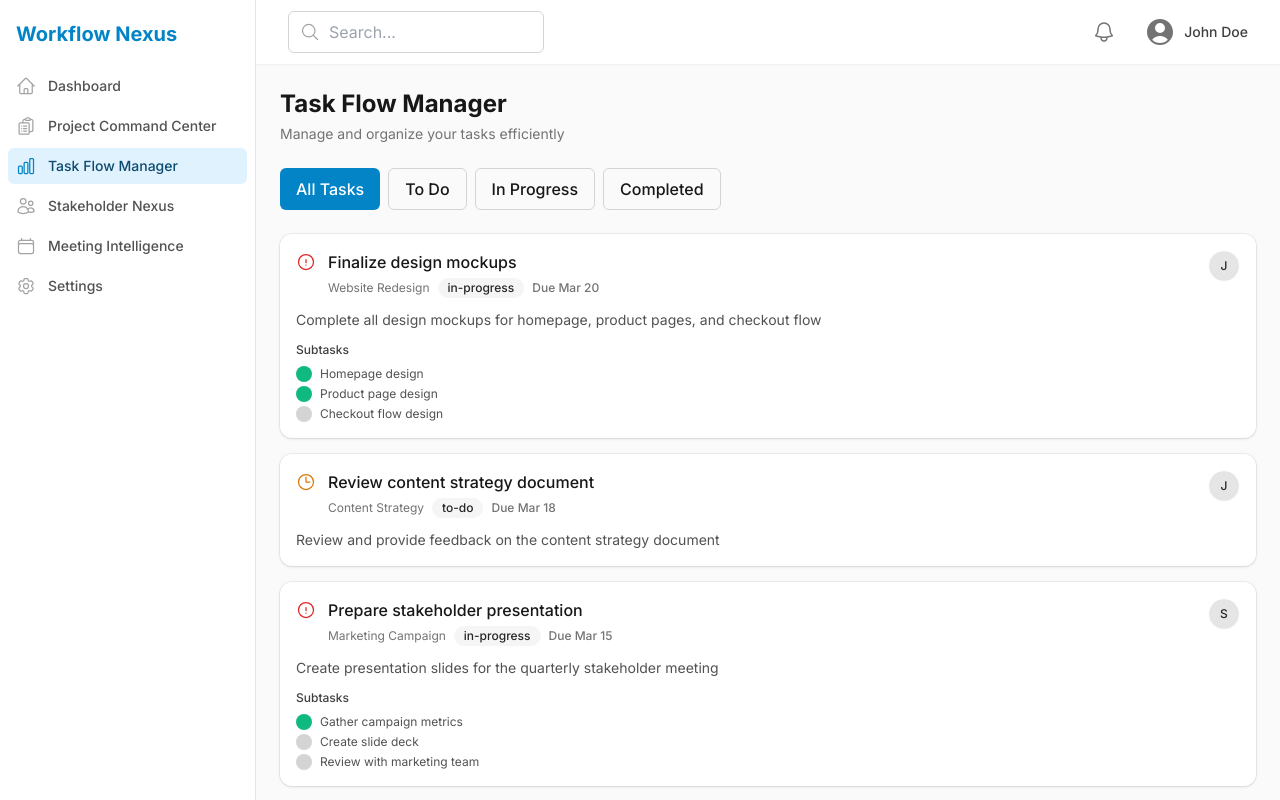
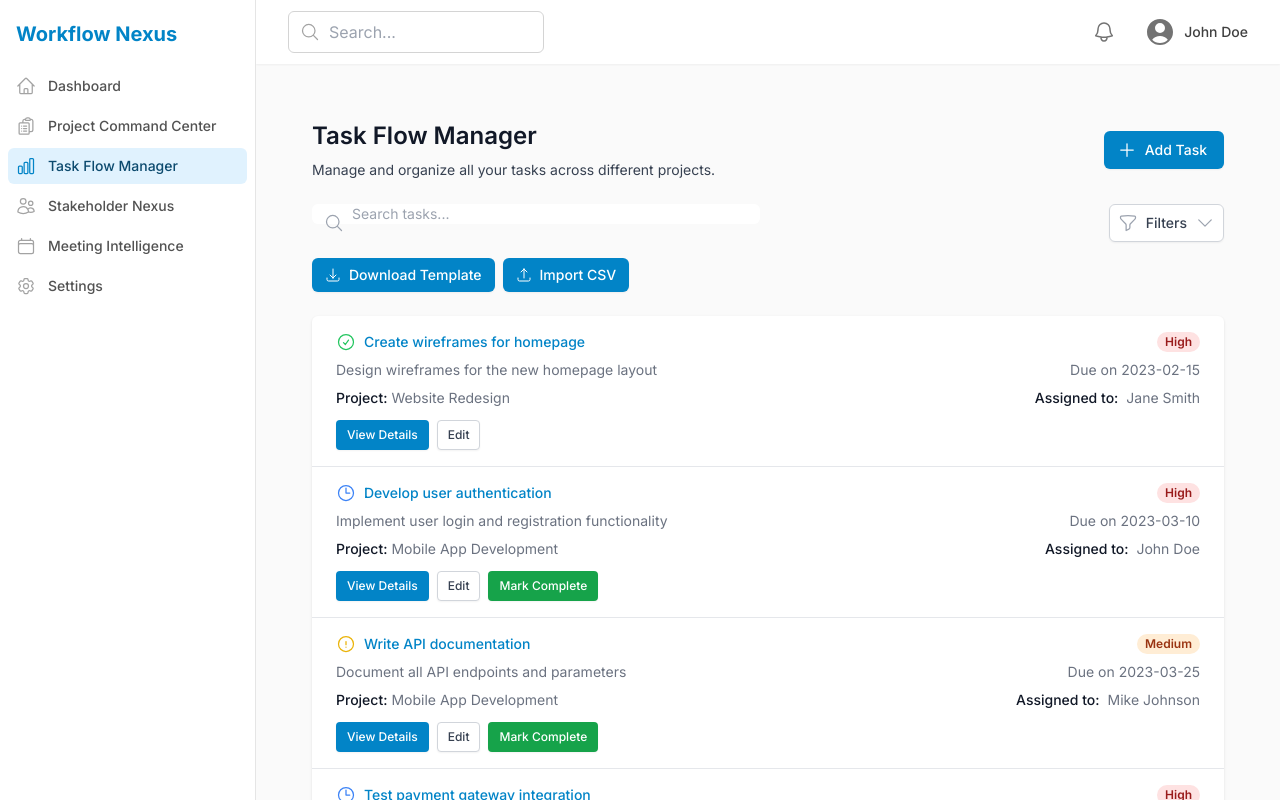
Before and after one commit to antwonjones02/Dashboard-Z, a Next.js app: page /tasks in a window 1280 px wide. Built offline with nearby package versions, Linux system fonts and the light colour scheme.

Commit message:
Update tasks page with CSV import/export functionality

```diff
--- a/pages/tasks.tsx
+++ b/pages/tasks.tsx
@@ -1,168 +1,388 @@
-import Head from 'next/head';
-import { useEffect, useState } from 'react';
-import Layout from '@/components/Layout';
-import { fetchTasks } from '@/services/api';
-import { CheckCircleIcon } from '@heroicons/react/24/solid';
-import { ClockIcon, ExclamationCircleIcon } from '@heroicons/react/24/outline';
+import React, { useState } from 'react';
+import Layout from '../components/Layout';
+import {
+  MagnifyingGlassIcon,
+  FunnelIcon,
+  PlusIcon,
+  ChevronDownIcon,
+  CheckCircleIcon,
+  ClockIcon,
+  ExclamationCircleIcon
+} from '@heroicons/react/24/outline';
+import CSVActions from '../components/CSVActions';
+import { csvTemplates } from '../utils/csvUtils';
 
-export default function Tasks() {
-  const [tasks, setTasks] = useState([]);
-  const [loading, setLoading] = useState(true);
-  const [activeFilter, setActiveFilter] = useState('all');
+// Sample task data
+const initialTasks = [
+  {
+    id: 1,
+    name: 'Create wireframes for homepage',
+    description: 'Design wireframes for the new homepage layout',
+    status: 'Completed',
+    dueDate: '2023-02-15',
+    priority: 'High',
+    assignedTo: 'Jane Smith',
+    project: 'Website Redesign',
+  },
+  {
+    id: 2,
+    name: 'Develop user authentication',
+    description: 'Implement user login and registration functionality',
+    status: 'In Progress',
+    dueDate: '2023-03-10',
+    priority: 'High',
+    assignedTo: 'John Doe',
+    project: 'Mobile App Development',
+  },
+  {
+    id: 3,
+    name: 'Write API documentation',
+    description: 'Document all API endpoints and parameters',
+    status: 'Not Started',
+    dueDate: '2023-03-25',
+    priority: 'Medium',
+    assignedTo: 'Mike Johnson',
+    project: 'Mobile App Development',
+  },
+  {
+    id: 4,
+    name: 'Test payment gateway integration',
+    description: 'Verify payment processing works correctly',
+    status: 'In Progress',
+    dueDate: '2023-03-05',
+    priority: 'High',
+    assignedTo: 'Sarah Williams',
+    project: 'E-commerce Platform',
+  },
+  {
+    id: 5,
+    name: 'Create content for about page',
+    description: 'Write copy for the about us section',
+    status: 'Not Started',
+    dueDate: '2023-03-20',
+    priority: 'Low',
+    assignedTo: 'Jane Smith',
+    project: 'Website Redesign',
+  },
+  {
+    id: 6,
+    name: 'Optimize database queries',
+    description: 'Improve performance of slow database operations',
+    status: 'In Progress',
+    dueDate: '2023-03-15',
+    priority: 'Medium',
+    assignedTo: 'John Doe',
+    project: 'Data Migration',
+  },
+];
 
-  useEffect(() => {
-    const loadTasks = async () => {
-      try {
-        const data = await fetchTasks();
-        setTasks(data);
-      } catch (error) {
-        console.error('Error loading tasks:', error);
-      } finally {
-        setLoading(false);
-      }
-    };
+const Tasks = () => {
+  const [tasks, setTasks] = useState(initialTasks);
+  const [searchTerm, setSearchTerm] = useState('');
+  const [filterStatus, setFilterStatus] = useState('All');
+  const [filterPriority, setFilterPriority] = useState('All');
+  const [filterProject, setFilterProject] = useState('All');
+  const [showFilters, setShowFilters] = useState(false);
 
-    loadTasks();
-  }, []);
+  // Get unique project names for filter
+  const projectOptions = ['All', ...new Set(tasks.map(task => task.project))];
 
-  const priorityColors = {
-    high: 'text-danger-600 dark:text-danger-400',
-    medium: 'text-warning-600 dark:text-warning-400',
-    low: 'text-success-600 dark:text-success-400',
+  // Filter tasks based on search term and filters
+  const filteredTasks = tasks.filter((task) => {
+    const matchesSearch = task.name.toLowerCase().includes(searchTerm.toLowerCase()) ||
+                         task.description.toLowerCase().includes(searchTerm.toLowerCase()) ||
+                         task.assignedTo.toLowerCase().includes(searchTerm.toLowerCase());
+
+    const matchesStatus = filterStatus === 'All' || task.status === filterStatus;
+    const matchesPriority = filterPriority === 'All' || task.priority === filterPriority;
+    const matchesProject = filterProject === 'All' || task.project === filterProject;
+
+    return matchesSearch && matchesStatus && matchesPriority && matchesProject;
+  });
+
+  // Handle CSV import
+  const handleImportCSV = (data: Record<string, string>[]) => {
+    // Convert imported data to task format
+    const importedTasks = data.map((item, index) => ({
+      id: tasks.length + index + 1,
+      name: item['Task Name'],
+      description: item['Description'],
+      status: item['Status'],
+      dueDate: item['Due Date'],
+      priority: item['Priority'],
+      assignedTo: item['Assigned To'],
+      project: item['Project'],
+    }));
+
+    // Add imported tasks to existing tasks
+    setTasks([...tasks, ...importedTasks]);
   };
 
-  const priorityIcons = {
-    high: <ExclamationCircleIcon className="h-5 w-5 text-danger-600 dark:text-danger-400" />,
-    medium: <ClockIcon className="h-5 w-5 text-warning-600 dark:text-warning-400" />,
-    low: <CheckCircleIcon className="h-5 w-5 text-success-600 dark:text-success-400" />,
+  // Get status icon and color
+  const getStatusDetails = (status: string) => {
+    switch (status) {
+      case 'Completed':
+        return {
+          icon: CheckCircleIcon,
+          bgColor: 'bg-green-100',
+          textColor: 'text-green-800',
+          iconColor: 'text-green-500',
+        };
+      case 'In Progress':
+        return {
+          icon: ClockIcon,
+          bgColor: 'bg-blue-100',
+          textColor: 'text-blue-800',
+          iconColor: 'text-blue-500',
+        };
+      case 'Not Started':
+        return {
+          icon: ExclamationCircleIcon,
+          bgColor: 'bg-yellow-100',
+          textColor: 'text-yellow-800',
+          iconColor: 'text-yellow-500',
+        };
+      default:
+        return {
+          icon: ExclamationCircleIcon,
+          bgColor: 'bg-gray-100',
+          textColor: 'text-gray-800',
+          iconColor: 'text-gray-500',
+        };
+    }
   };
 
-  const formatDate = (dateString: string) => {
-    const date = new Date(dateString);
-    return date.toLocaleDateString('en-US', { month: 'short', day: 'numeric' });
+  // Get priority color class
+  const getPriorityColorClass = (priority: string) => {
+    switch (priority) {
+      case 'High':
+        return 'bg-red-100 text-red-800';
+      case 'Medium':
+        return 'bg-orange-100 text-orange-800';
+      case 'Low':
+        return 'bg-green-100 text-green-800';
+      default:
+        return 'bg-gray-100 text-gray-800';
+    }
   };
 
-  const isOverdue = (dateString: string) => {
-    const today = new Date();
-    const dueDate = new Date(dateString);
-    return dueDate < today;
-  };
-
-  const filteredTasks = tasks.filter((task: any) => {
-    if (activeFilter === 'all') return true;
-    if (activeFilter === 'completed') return task.status === 'completed';
-    if (activeFilter === 'in-progress') return task.status === 'in-progress';
-    if (activeFilter === 'to-do') return task.status === 'to-do';
-    return true;
-  });
-
   return (
-    <>
-      <Head>
-        <title>Task Flow Manager | Workflow Nexus</title>
-        <meta name="description" content="Manage and organize your tasks efficiently" />
-        <meta name="viewport" content="width=device-width, initial-scale=1" />
-        <link rel="icon" href="/favicon.ico" />
-      </Head>
-      <Layout>
-        <div className="space-y-6">
-          <div>
-            <h1 className="text-2xl font-bold text-neutral-900 dark:text-neutral-100">Task Flow Manager</h1>
-            <p className="mt-1 text-sm text-neutral-500 dark:text-neutral-400">
-              Manage and organize your tasks efficiently
+    <Layout>
+      <div className="px-4 sm:px-6 lg:px-8 py-8">
+        <div className="sm:flex sm:items-center">
+          <div className="sm:flex-auto">
+            <h1 className="text-2xl font-semibold text-gray-900 dark:text-white">Task Flow Manager</h1>
+            <p className="mt-2 text-sm text-gray-700 dark:text-gray-300">
+              Manage and organize all your tasks across different projects.
             </p>
           </div>
-
-          {/* Task filters */}
-          <div className="flex flex-wrap gap-2">
+          <div className="mt-4 sm:mt-0 sm:ml-16 sm:flex-none">
             <button
-              className={`btn ${activeFilter === 'all' ? 'btn-primary' : 'btn-outline'}`}
-              onClick={() => setActiveFilter('all')}
+              type="button"
+              className="inline-flex items-center justify-center rounded-md border border-transparent bg-primary-600 px-4 py-2 text-sm font-medium text-white shadow-sm hover:bg-primary-700 focus:outline-none focus:ring-2 focus:ring-primary-500 focus:ring-offset-2 sm:w-auto"
             >
-              All Tasks
-            </button>
-            <button
-              className={`btn ${activeFilter === 'to-do' ? 'btn-primary' : 'btn-outline'}`}
-              onClick={() => setActiveFilter('to-do')}
-            >
-              To Do
-            </button>
-            <button
-              className={`btn ${activeFilter === 'in-progress' ? 'btn-primary' : 'btn-outline'}`}
-              onClick={() => setActiveFilter('in-progress')}
-            >
-              In Progress
-            </button>
-            <button
-              className={`btn ${activeFilter === 'completed' ? 'btn-primary' : 'btn-outline'}`}
-              onClick={() => setActiveFilter('completed')}
-            >
-              Completed
+              <PlusIcon className="-ml-1 mr-2 h-5 w-5" aria-hidden="true" />
+              Add Task
             </button>
           </div>
+        </div>
 
-          {/* Tasks list */}
-          <div className="space-y-4">
-            {loading ? (
-              <p>Loading tasks...</p>
-            ) : (
-              filteredTasks.map((task: any) => (
-                <div
-                  key={task.id}
-                  className="card p-4 hover:shadow-card-hover transition-shadow duration-300"
+        {/* Search and filters */}
+        <div className="mt-6 flex flex-col sm:flex-row justify-between space-y-4 sm:space-y-0 sm:space-x-4">
+          <div className="relative flex-1 max-w-md">
+            <div className="pointer-events-none absolute inset-y-0 left-0 flex items-center pl-3">
+              <MagnifyingGlassIcon className="h-5 w-5 text-gray-400" aria-hidden="true" />
+            </div>
+            <input
+              type="text"
+              className="block w-full rounded-md border-gray-300 pl-10 focus:border-primary-500 focus:ring-primary-500 sm:text-sm dark:bg-gray-700 dark:border-gray-600 dark:text-white"
+              placeholder="Search tasks..."
+              value={searchTerm}
+              onChange={(e) => setSearchTerm(e.target.value)}
+            />
+          </div>
+
+          <div className="flex space-x-2">
+            <button
+              type="button"
+              onClick={() => setShowFilters(!showFilters)}
+              className="inline-flex items-center rounded-md border border-gray-300 bg-white px-3 py-2 text-sm font-medium text-gray-700 shadow-sm hover:bg-gray-50 focus:outline-none focus:ring-2 focus:ring-primary-500 focus:ring-offset-2 dark:bg-gray-700 dark:border-gray-600 dark:text-white dark:hover:bg-gray-600"
+            >
+              <FunnelIcon className="-ml-1 mr-2 h-5 w-5 text-gray-400" aria-hidden="true" />
+              Filters
+              <ChevronDownIcon className="ml-2 -mr-1 h-5 w-5 text-gray-400" aria-hidden="true" />
+            </button>
+          </div>
+        </div>
+
+        {/* CSV Import/Export */}
+        <div className="mt-4">
+          <CSVActions
+            entityType="tasks"
+            headers={csvTemplates.tasks}
+            onImport={handleImportCSV}
+          />
+        </div>
+
+        {/* Filters dropdown */}
+        {showFilters && (
+          <div className="mt-4 p-4 bg-white dark:bg-gray-800 rounded-md shadow">
+            <div className="grid grid-cols-1 sm:grid-cols-3 gap-4">
+              <div>
+                <label htmlFor="status-filter" className="block text-sm font-medium text-gray-700 dark:text-gray-300">
+                  Status
+                </label>
+                <select
+                  id="status-filter"
+                  className="mt-1 block w-full rounded-md border-gray-300 py-2 pl-3 pr-10 text-base focus:border-primary-500 focus:outline-none focus:ring-primary-500 sm:text-sm dark:bg-gray-700 dark:border-gray-600 dark:text-white"
+                  value={filterStatus}
+                  onChange={(e) => setFilterStatus(e.target.value)}
                 >
-                  <div className="flex items-start justify-between">
-                    <div className="flex items-start space-x-3">
-                      <div className="mt-0.5">
-                        {priorityIcons[task.priority as keyof typeof priorityIcons]}
+                  <option value="All">All Statuses</option>
+                  <option value="Not Started">Not Started</option>
+                  <option value="In Progress">In Progress</option>
+                  <option value="Completed">Completed</option>
+                </select>
+              </div>
+              <div>
+                <label htmlFor="priority-filter" className="block text-sm font-medium text-gray-700 dark:text-gray-300">
+                  Priority
+                </label>
+                <select
+                  id="priority-filter"
+                  className="mt-1 block w-full rounded-md border-gray-300 py-2 pl-3 pr-10 text-base focus:border-primary-500 focus:outline-none focus:ring-primary-500 sm:text-sm dark:bg-gray-700 dark:border-gray-600 dark:text-white"
+                  value={filterPriority}
+                  onChange={(e) => setFilterPriority(e.target.value)}
+                >
+                  <option value="All">All Priorities</option>
+                  <option value="High">High</option>
+                  <option value="Medium">Medium</option>
+                  <option value="Low">Low</option>
+                </select>
+              </div>
+              <div>
+                <label htmlFor="project-filter" className="block text-sm font-medium text-gray-700 dark:text-gray-300">
+                  Project
+                </label>
+                <select
+                  id="project-filter"
+                  className="mt-1 block w-full rounded-md border-gray-300 py-2 pl-3 pr-10 text-base focus:border-primary-500 focus:outline-none focus:ring-primary-500 sm:text-sm dark:bg-gray-700 dark:border-gray-600 dark:text-white"
+                  value={filterProject}
+                  onChange={(e) => setFilterProject(e.target.value)}
+                >
+                  {projectOptions.map((project) => (
+                    <option key={project} value={project}>
+                      {project}
+                    </option>
+                  ))}
+                </select>
+              </div>
+            </div>
+          </div>
+        )}
+
+        {/* Tasks list */}
+        <div className="mt-6 bg-white dark:bg-gray-800 shadow overflow-hidden sm:rounded-md">
+          <ul className="divide-y divide-gray-200 dark:divide-gray-700">
+            {filteredTasks.map((task) => {
+              const statusDetails = getStatusDetails(task.status);
+              const StatusIcon = statusDetails.icon;
+
+              return (
+                <li key={task.id}>
+                  <div className="px-4 py-4 sm:px-6">
+                    <div className="flex items-center justify-between">
+                      <div className="flex items-center">
+                        <StatusIcon className={`h-5 w-5 ${statusDetails.iconColor} mr-2`} aria-hidden="true" />
+                        <p className="text-sm font-medium text-primary-600 truncate">{task.name}</p>
                       </div>
-                      <div>
-                        <h4 className="text-base font-medium text-neutral-900 dark:text-neutral-100">{task.title}</h4>
-                        <div className="flex items-center space-x-2 mt-1">
-                          <span className="text-xs text-neutral-500 dark:text-neutral-400">{task.project.title}</span>
-                          <span className="inline-flex items-center px-2.5 py-0.5 rounded-full text-xs font-medium bg-neutral-100 text-neutral-800 dark:bg-neutral-800 dark:text-neutral-200">
-                            {task.status}
-                          </span>
-                          <span className={`text-xs font-medium ${isOverdue(task.dueDate) ? 'text-danger-600 dark:text-danger-400' : 'text-neutral-500 dark:text-neutral-400'}`}>
-                            Due {formatDate(task.dueDate)}
-                          </span>
-                        </div>
+                      <div className="ml-2 flex-shrink-0 flex">
+                        <span
+                          className={`px-2 inline-flex text-xs leading-5 font-semibold rounded-full ${getPriorityColorClass(
+                            task.priority
+                          )}`}
+                        >
+                          {task.priority}
+                        </span>
                       </div>
                     </div>
-                    <div>
-                      {task.assignee && (
-                        <div className="flex items-center justify-center h-8 w-8 rounded-full bg-neutral-200 dark:bg-neutral-700 text-xs font-medium text-neutral-800 dark:text-neutral-200 border border-white dark:border-neutral-800">
-                          {task.assignee.name.charAt(0)}
-                        </div>
+                    <div className="mt-2 sm:flex sm:justify-between">
+                      <div className="sm:flex">
+                        <p className="flex items-center text-sm text-gray-500 dark:text-gray-400">
+                          {task.description}
+                        </p>
+                      </div>
+                      <div className="mt-2 flex items-center text-sm text-gray-500 dark:text-gray-400 sm:mt-0">
+                        <p>Due on {task.dueDate}</p>
+                      </div>
+                    </div>
+                    <div className="mt-2 sm:flex sm:justify-between">
+                      <div className="sm:flex">
+                        <p className="flex items-center text-sm text-gray-500 dark:text-gray-400">
+                          <span className="font-medium text-gray-900 dark:text-white mr-1">Project:</span> {task.project}
+                        </p>
+                      </div>
+                      <div className="mt-2 flex items-center text-sm text-gray-500 dark:text-gray-400 sm:mt-0">
+                        <p>
+                          <span className="font-medium text-gray-900 dark:text-white mr-1">Assigned to:</span> {task.assignedTo}
+                        </p>
+                      </div>
+                    </div>
+                    <div className="mt-3 flex space-x-2">
+                      <button
+                        type="button"
+                        className="inline-flex items-center px-2.5 py-1.5 border border-transparent text-xs font-medium rounded shadow-sm text-white bg-primary-600 hover:bg-primary-700 focus:outline-none focus:ring-2 focus:ring-offset-2 focus:ring-primary-500"
+                      >
+                        View Details
+                      </button>
+                      <button
+                        type="button"
+                        className="inline-flex items-center px-2.5 py-1.5 border border-gray-300 text-xs font-medium rounded shadow-sm text-gray-700 bg-white hover:bg-gray-50 focus:outline-none focus:ring-2 focus:ring-offset-2 focus:ring-primary-500 dark:bg-gray-700 dark:border-gray-600 dark:text-white dark:hover:bg-gray-600"
+                      >
+                        Edit
+                      </button>
+                      {task.status !== 'Completed' && (
+                        <button
+                          type="button"
+                          className="inline-flex items-center px-2.5 py-1.5 border border-transparent text-xs font-medium rounded shadow-sm text-white bg-green-600 hover:bg-green-700 focus:outline-none focus:ring-2 focus:ring-offset-2 focus:ring-green-500"
+                        >
+                          Mark Complete
+                        </button>
                       )}
                     </div>
                   </div>
+                </li>
+              );
+            })}
+          </ul>
 
-                  {task.description && (
-                    <p className="mt-3 text-sm text-neutral-600 dark:text-neutral-400">
-                      {task.description}
-                    </p>
-                  )}
+          {/* Empty state */}
+          {filteredTasks.length === 0 && (
+            <div className="text-center py-12">
+              <svg
+                className="mx-auto h-12 w-12 text-gray-400"
+                fill="none"
+                viewBox="0 0 24 24"
+                stroke="currentColor"
+                aria-hidden="true"
+              >
+                <path
+                  strokeLinecap="round"
+                  strokeLinejoin="round"
+                  strokeWidth={2}
+                  d="M9 5H7a2 2 0 00-2 2v12a2 2 0 002 2h10a2 2 0 002-2V7a2 2 0 00-2-2h-2M9 5a2 2 0 002 2h2a2 2 0 002-2M9 5a2 2 0 012-2h2a2 2 0 012 2"
+                />
+              </svg>
+              <h3 className="mt-2 text-sm font-medium text-gray-900 dark:text-white">No tasks found</h3>
+              <p className="mt-1 text-sm text-gray-500 dark:text-gray-400">
+                Try adjusting your search or filter criteria.
+              </p>
+            </div>
+          )}
+        </div>
+      </div>
+    </Layout>
+  );
+};
 
-                  {task.subtasks && task.subtasks.length > 0 && (
-                    <div className="mt-3">
-                      <h5 className="text-xs font-medium text-neutral-700 dark:text-neutral-300 mb-2">Subtasks</h5>
-                      <div className="space-y-1">
-                        {task.subtasks.map((subtask: any) => (
-                          <div key={subtask.id} className="flex items-center">
-                            <div className={`h-4 w-4 rounded-full mr-2 ${subtask.completed ? 'bg-success-500' : 'bg-neutral-300 dark:bg-neutral-600'}`}></div>
-                            <span className="text-xs text-neutral-600 dark:text-neutral-400">{subtask.title}</span>
-                          </div>
-                        ))}
-                      </div>
-                    </div>
-                  )}
-                </div>
-              ))
-            )}
-          </div>
-        </div>
-      </Layout>
-    </>
-  );
-}
+export default Tasks;
```
